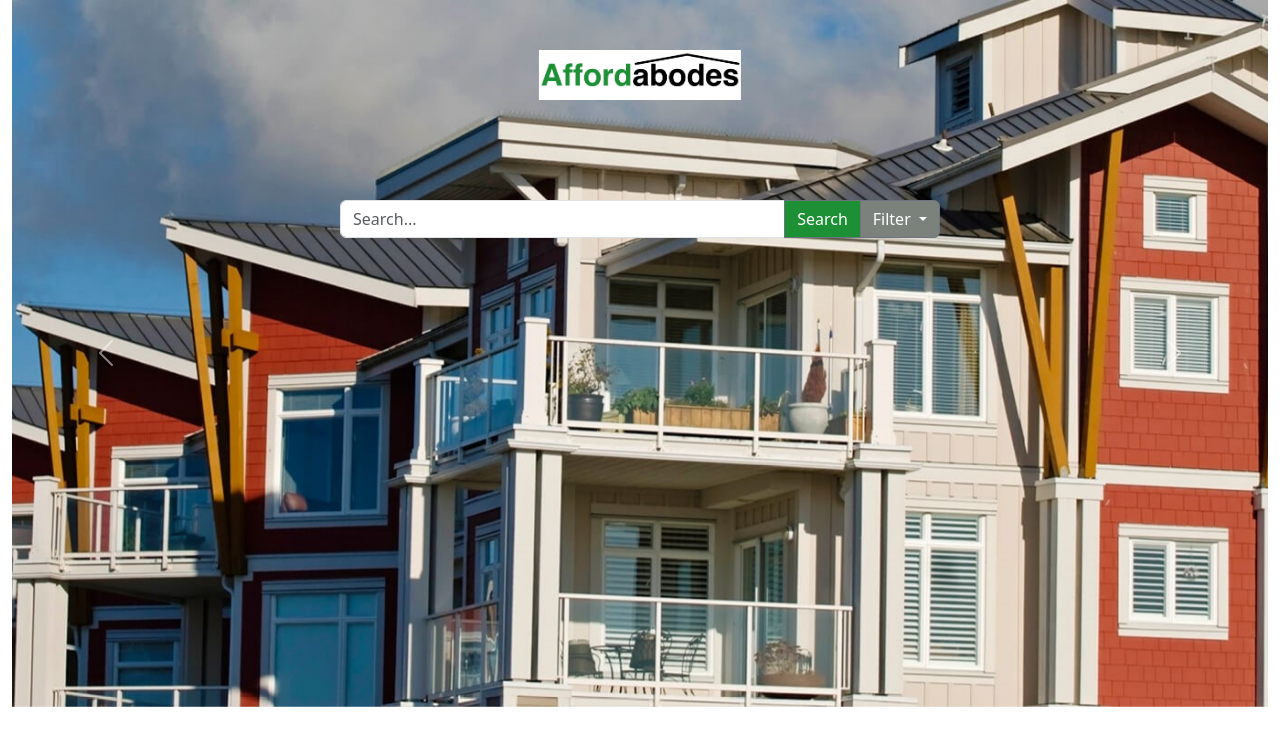
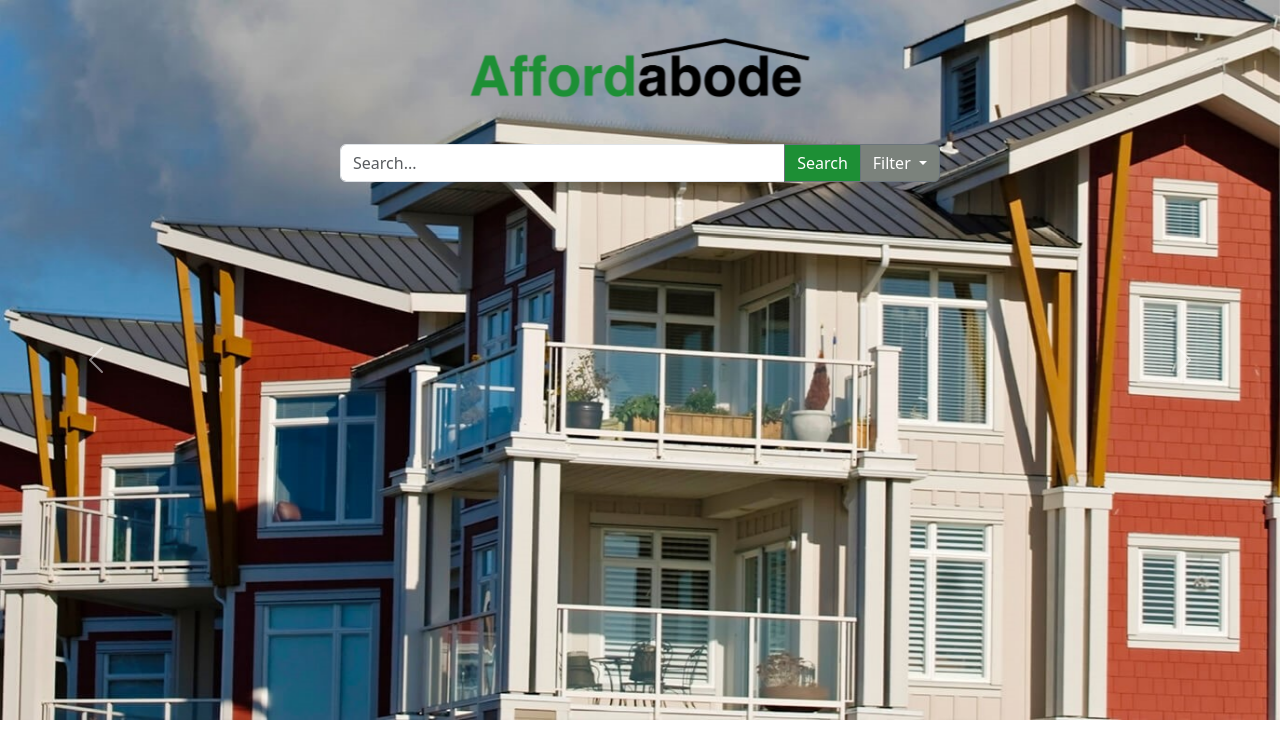
Before and after one commit to AaryanAn/AffordAbodes, a Django app: page / in a window 1280 px wide. Shown: the part 56-800 px from the top of the page. Run offline with Django 4.2, Linux system fonts and the light colour scheme.

Commit message:
Added logo
Added affordabode logo

```diff
--- a/templates/home.html
+++ b/templates/home.html
@@ -6,14 +6,10 @@
 <link rel="stylesheet" href="https://cdn.jsdelivr.net/npm/bootstrap@5.3.0/dist/css/bootstrap.min.css">
 <script src="https://cdn.jsdelivr.net/npm/bootstrap@5.3.0/dist/js/bootstrap.bundle.min.js"></script>
 
-<div class="container-fluid" style="position: relative;">
-  <div class="container-fluid" style="position: relative;">
-    <!-- Logo Above Search Bar -->
-    <div class="text-center" style="position: absolute; top: 50px; left: 50%; transform: translateX(-50%); z-index: 1;">
-      <a href="{% url 'home' %}">
-        <img src="{% static 'images/coverphoto.png' %}" alt="AffordAbode Logo" style="height: 50px;">
-      </a>
-    </div>
+<img src="{% static 'images/affordab.png' %}"
+class="centered-image"
+style="position: absolute; top: 50px; left: 50%; transform: translateX(-50%) scale(0.4); z-index: 1;"
+alt="Logo">
   <!-- search bar and filter -->
   <form method="get" action="{% url 'home' %}"
         style="position: absolute; top: 200px; left: 50%; transform: translateX(-50%); z-index: 1;">
```
Also changed, not shown: static/images/affordab.png (added).
